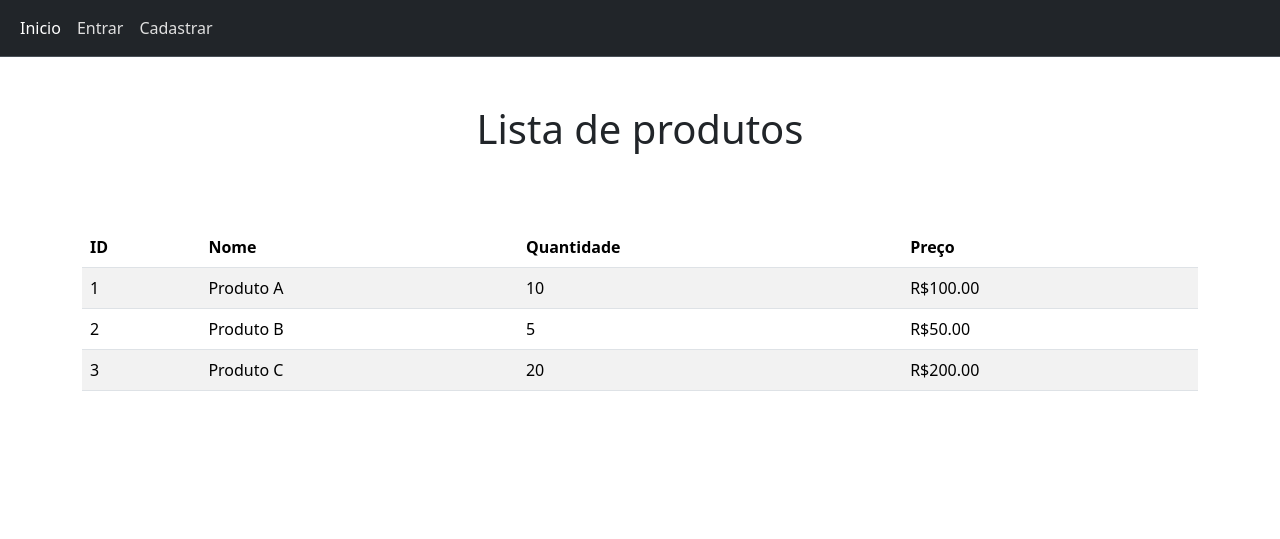
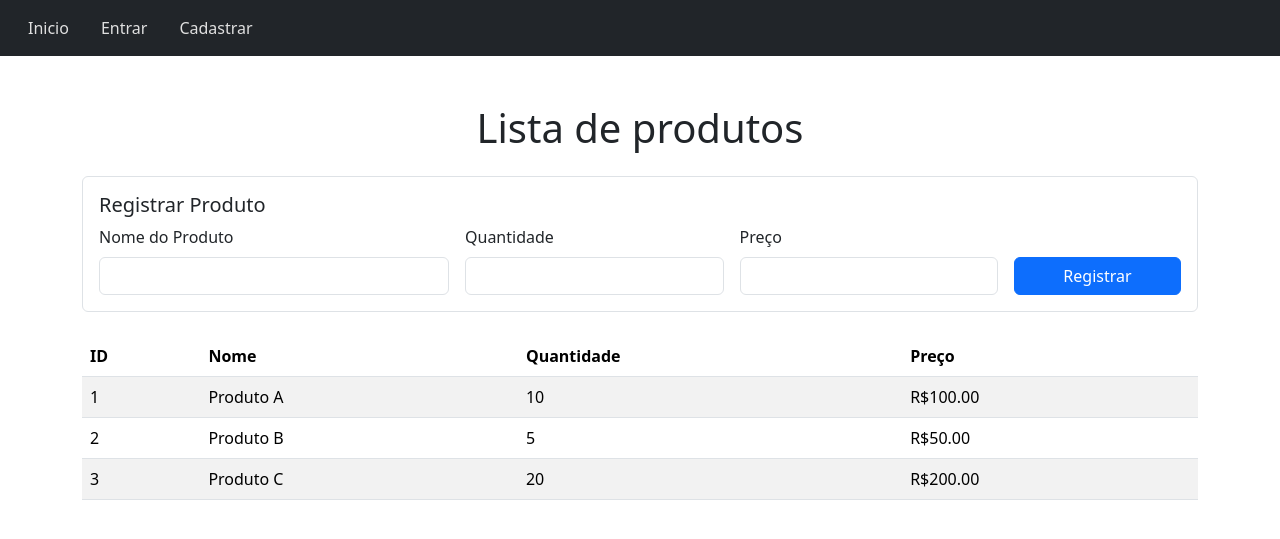
Before and after one commit to Gustavo-Gadelha/flask-atividade1, a Flask app: page /product/list in a window 1280 px wide. Shown: the top 539 px of the page. Run offline with Flask 3, Linux system fonts and the light colour scheme.

Commit message:
Limpeza dos templates, formulario de registro de produtos e opção de logout

```diff
--- a/app.py
+++ b/app.py
@@ -1,10 +1,10 @@
 from pathlib import Path
 
 from dotenv import load_dotenv
-from flask import render_template, request, redirect
+from flask import render_template, request, redirect, session
 
 from app import create_app
-from app.util.validation import validate_register
+from app.util.validation import validate_user, validade_product
 
 env_path: Path = Path(__file__).parent / '.env'
 
@@ -38,7 +38,9 @@ def user_login():
         if error_messages:
             return render_template('user/login.html', error_messages=error_messages)
 
-        return redirect('/')
+        session['user'] = username
+        session['authenticated'] = True
+        return redirect('/product/list')
 
 
 @app.route('/user/register', methods=['GET', 'POST'])
@@ -49,15 +51,34 @@ def user_register():
     elif request.method == 'POST':
         username: str = request.form.get('username')
         password: str = request.form.get('password')
-        confirm_password: str = request.form.get('confirmPassword')
+        confirm_password: str = request.form.get('confirm-password')
 
-        error_messages: list[str] = validate_register(username, password, confirm_password)
+        error_messages: list[str] = validate_user(username, password, confirm_password)
 
         if error_messages:
             return render_template('user/register.html', error_messages=error_messages)
 
-        return redirect('/')
+        return redirect('/user/login')
 
+
+@app.route('/product/register', methods=['POST'])
+def product_register():
+    if request.method == 'POST':
+        product_name: str = request.form.get('product-name')
+        quantity: str = request.form.get('quantity')
+        price: str = request.form.get('price')
+
+        error_messages: list[str] = validade_product(product_name, quantity, price)
+
+        if error_messages:
+            return render_template('user/login.html', error_messages=error_messages)
+
+        return redirect('/product/list')
+
+@app.route('/user/logout', methods=['GET'])
+def user_logout():
+    session.clear()
+    return redirect('/')
 
 if __name__ == '__main__':
     app.run()
--- a/app/static/css/base.css
+++ b/app/static/css/base.css
@@ -1,7 +1,3 @@
-.navbar {
-  background-color: #333; /* Dark navbar */
-}
-
 .nav-link {
   color: #e0e0e0 !important; /* Light text for links */
 }
--- a/app/static/css/product_list.css
+++ /dev/null
@@ -1,4 +0,0 @@
-.user-info {
-    /* Ensure that the space is reserved for the user info */
-    min-height: 50px; /* Adjust this height based on the height of your user info section */
-  }
--- /dev/null
+++ b/app/templates/components/error_messages.html
@@ -0,0 +1,9 @@
+{% if error_messages %}
+<div class="alert alert-warning my-3" role="alert">
+  <h4 class="alert-heading">Aviso</h4>
+  <hr>
+  {% for error in error_messages %}
+  <p class="ml-1 mb-1">{{ error }}</p>
+  {% endfor %}
+</div>
+{% endif %}
--- a/app/templates/components/navbar.html
+++ b/app/templates/components/navbar.html
@@ -1,13 +1,19 @@
-<nav class="navbar bg-dark border-bottom border-body navbar-expand-lg sticky-top" data-bs-theme="dark">
+<nav class="navbar bg-dark navbar-expand-lg sticky-top">
   <div class="container-fluid">
     <button class="navbar-toggler" type="button" data-bs-toggle="collapse" data-bs-target="#navbarNav" aria-controls="navbarNav" aria-expanded="false" aria-label="Toggle navigation">
       <span class="navbar-toggler-icon"></span>
     </button>
     <div class="collapse navbar-collapse" id="navbarNav">
-      <div class="navbar-nav">
-        <a class="nav-link active" aria-current="page" href="/">Inicio</a>
-        <a class="nav-link" href="/user/login">Entrar</a>
-        <a class="nav-link" href="/user/register">Cadastrar</a>
+      <div class="navbar-nav me-auto">
+        <a class="nav-link mx-2" aria-current="page" href="/">Inicio</a>
+        <a class="nav-link mx-2" href="/user/login">Entrar</a>
+        <a class="nav-link mx-2" href="/user/register">Cadastrar</a>
+      </div>
+      <div class="navbar-nav ms-auto">
+        {% if session['user'] and session['authenticated'] %}
+        <span class="navbar-text mx-2 text-white">Autenticado como <strong>{{ session['user'] }}</strong></span>
+        <a class="nav-link me mx-2" href="/user/logout">Sair</a>
+        {% endif %}
       </div>
     </div>
   </div>
--- a/app/templates/product/list.html
+++ b/app/templates/product/list.html
@@ -6,17 +6,16 @@
 <link rel="stylesheet" href="{{ url_for('static', filename='css/product_list.css')}}">
 {% endblock %}
 
-
 {% block body %}
 <h1 class="text-center mb-4">Lista de produtos</h1>
 
-<div class="user-info">
+<div class="text-end mb-4">
   {% if user %}
-  <div class="text-end mb-3">
-    <p><strong>Usuário atual:</strong> <span id="loginUser">{{ user }}</span></p>
-  </div>
+  <p><strong>Usuário atual:</strong> <span id="user">{{ user }}</span></p>
   {% endif %}
 </div>
+
+{% include 'product/register.html' %}
 
 <table class="table table-striped">
   <thead>
--- /dev/null
+++ b/app/templates/product/register.html
@@ -0,0 +1,25 @@
+<div id="product-registration" class="mb-4 p-3 border rounded">
+  <h5>Registrar Produto</h5>
+
+  {% include 'components/error_messages.html' %}
+
+  <form id="productForm">
+    <div class="row g-3">
+      <div class="col-md-4">
+        <label for="product-name" class="form-label">Nome do Produto</label>
+        <input type="text" id="product-name" name="product-name" class="form-control" required>
+      </div>
+      <div class="col-md-3">
+        <label for="quantity" class="form-label">Quantidade</label>
+        <input type="number" id="quantity" name="quantity" class="form-control" required>
+      </div>
+      <div class="col-md-3">
+        <label for="price" class="form-label">Preço</label>
+        <input type="text" id="price" name="price" class="form-control" required>
+      </div>
+      <div class="col-md-2 d-flex align-items-end">
+        <button type="submit" class="btn btn-primary w-100">Registrar</button>
+      </div>
+    </div>
+  </form>
+</div>
```
Also changed, not shown: app/templates/user/login.html (+1 -7 lines), app/templates/user/register.html (+5 -11 lines), app/util/validation.py (+14 -3 lines), config.py (+8 -0 lines).
